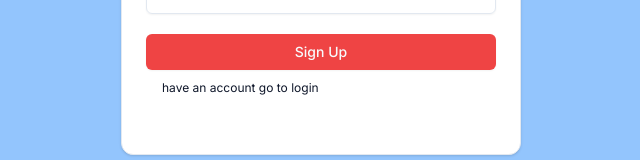
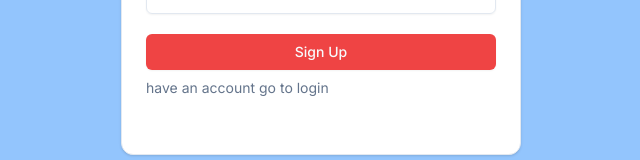
Before and after one commit to rahulkr-dev/form-builder, a Next.js app: page /auth/signup in a window 1280 px wide. Shown: the part 480-640 px from the top of the page, without its empty margins (319-959 px from the left). Built offline with nearby package versions, Linux system fonts and the light colour scheme.

Commit message:
add style for redirect links

```diff
--- a/src/app/auth/login/page.tsx
+++ b/src/app/auth/login/page.tsx
@@ -70,7 +70,7 @@ const LoginPage = () => {
         <SocialLogin />
         <RedirectLinks
           redirectHref="/auth/signup"
-          text="don't have an account ?"
+          text={`Don&apos;t have an account? Sign Up`}
         />
       </Form>
     </AuthWrapper>
--- a/src/components/ui/auth/redirectLinks.tsx
+++ b/src/components/ui/auth/redirectLinks.tsx
@@ -1,5 +1,4 @@
 import React from 'react'
-import { Button } from '@/components/ui/button'
 import Link from 'next/link'
 
 interface RediectLinkProps{
@@ -8,11 +7,15 @@ interface RediectLinkProps{
 }
 const RedirectLinks = ({redirectHref,text}:RediectLinkProps) => {
   return (
-    <Button variant={"link"} asChild className='' >
-        <Link className='font-normal text-thin text-xs text-blue-700' href={redirectHref}>
-            {text}
-        </Link>
-    </Button>
+    <p className="py-2 text-sm text-muted-foreground hover:underline">
+    <Link
+      href={redirectHref}
+      className="hover:text-brand"
+    >
+      {text}
+
+    </Link>
+  </p>
   )
 }
 
```
